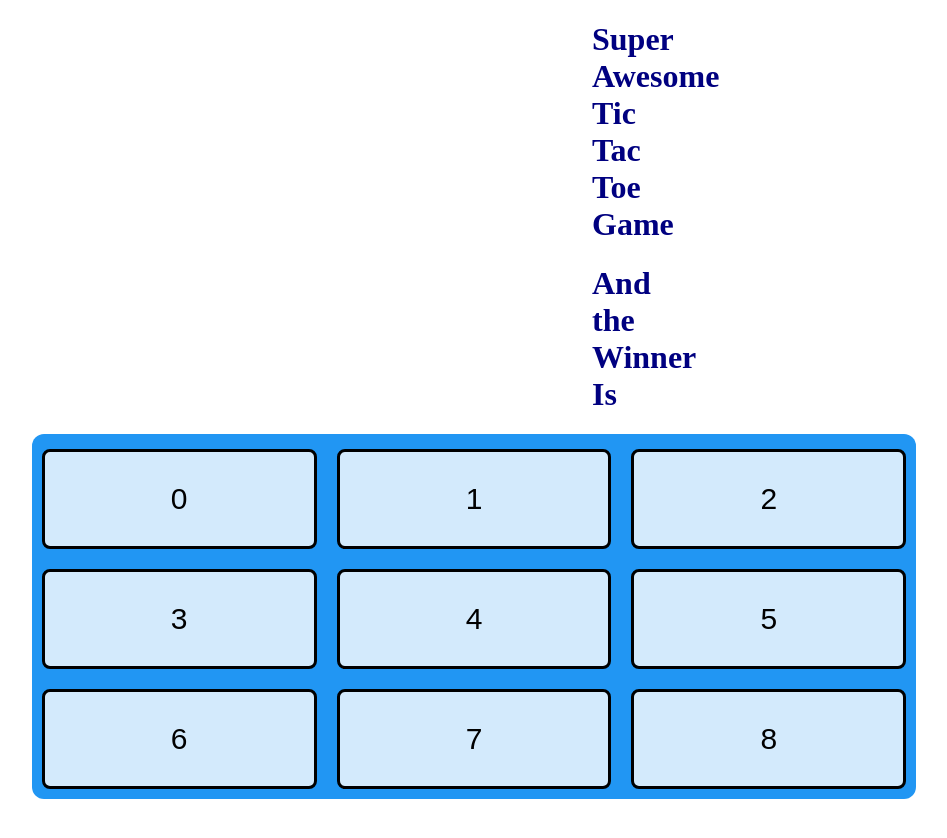
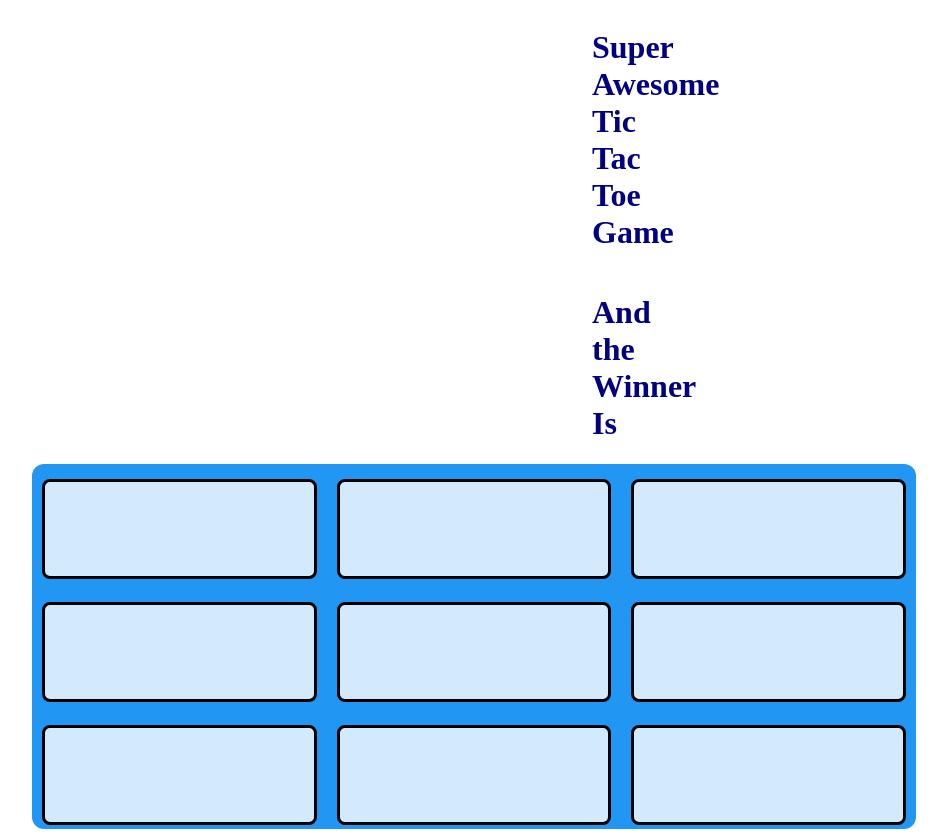
Before and after one commit to moisefr/Tic_Tac_Toe, a plain HTML site: page index.html in a window 1280 px wide. Shown: the whole page, without its empty margins (166-1113 px from the left). Before the commit the page ends 807 px from the top, so only its background shows below. Drawn offline with Linux system fonts and the light colour scheme.

Commit message:
Update index.html

```diff
--- a/index.html
+++ b/index.html
@@ -6,35 +6,35 @@
 
     </head>
     <body>
-        <div><h1>Super Awesome Tic Tac Toe Game</h1></div>
+        <div class = "tittle"><h1>Super Awesome Tic Tac Toe Game</h1></div>
         <h1 id="test">And the Winner Is </h1>
         <div class="grid-container">
             <div class="grid-item">
-              <button class="butt" onclick="userinput(this.id)" id="0">0</button>
+              <button class="butt" onclick="userinput(this.id)" id="0"> </button>
             </div>
             <div class="grid-item">
-              <button class="butt" onclick="userinput(this.id)" id="1">1</button>
+              <button class="butt" onclick="userinput(this.id)" id="1"> </button>
             </div>
             <div class="grid-item">
-              <button class="butt" onclick="userinput(this.id)" id="2">2</button>
+              <button class="butt" onclick="userinput(this.id)" id="2"> </button>
             </div>
             <div class="grid-item">
-              <button class="butt" onclick="userinput(this.id)" id="3">3</button>
+              <button class="butt" onclick="userinput(this.id)" id="3"> </button>
             </div>
             <div class="grid-item">
-              <button class="butt" onclick="userinput(this.id)" id="4">4</button>
+              <button class="butt" onclick="userinput(this.id)" id="4"> </button>
             </div>
             <div class="grid-item">
-              <button class="butt" onclick="userinput(this.id)" id="5">5</button>
+              <button class="butt" onclick="userinput(this.id)" id="5"> </button>
             </div>
             <div class="grid-item">
-              <button class="butt" onclick="userinput(this.id)" id="6">6</button>
+              <button class="butt" onclick="userinput(this.id)" id="6"> </button>
             </div>
             <div class="grid-item">
-              <button class="butt" onclick="userinput(this.id)" id="7">7</button>
+              <button class="butt" onclick="userinput(this.id)" id="7"> </button>
             </div>
             <div class="grid-item">
-              <button class="butt" onclick="userinput(this.id)" id="8">8</button>
+              <button class="butt" onclick="userinput(this.id)" id="8"> </button>
             </div>
 
 
```
